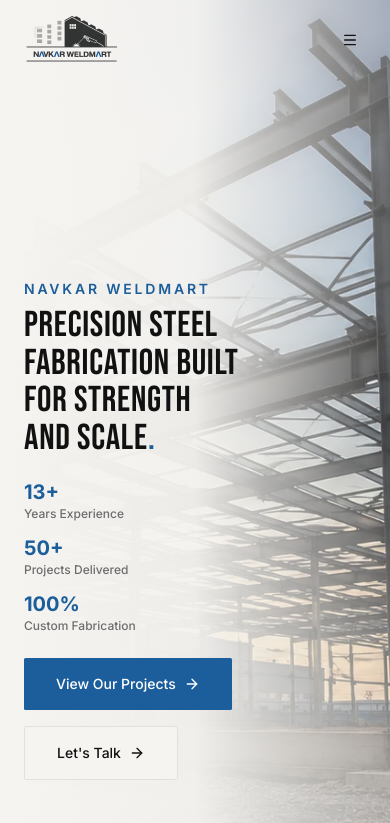
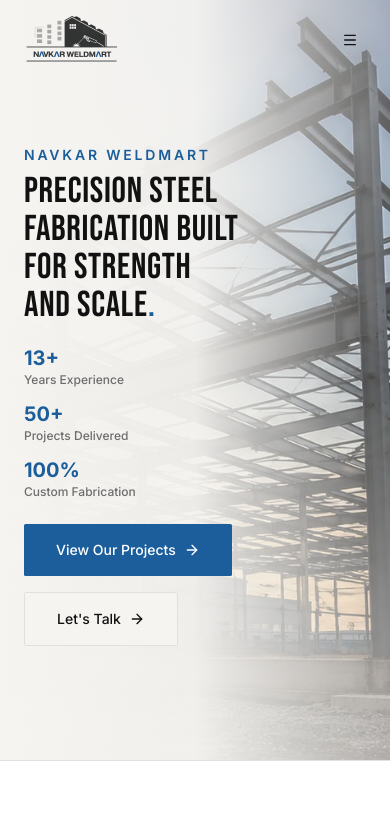
Before and after one commit to inevitablehawk29/navkar-weldmart, a Next.js app: page / in a window 390 px wide. Shown: the top 823 px of the page. Built offline with nearby package versions, Linux system fonts and the light colour scheme.

Commit message:
fix(ui): optimize mobile hero section spacing to remove excess negative space

```diff
--- a/src/components/sections/hero.tsx
+++ b/src/components/sections/hero.tsx
@@ -9,7 +9,7 @@
   return (
     <section
       id="hero"
-      className="relative min-h-screen flex items-end pb-16 pt-32 lg:items-center lg:pb-0 lg:pt-20 overflow-hidden"
+      className="relative min-h-[90svh] lg:min-h-screen flex items-center pt-24 pb-16 lg:pb-0 lg:pt-20 overflow-hidden"
     >
       {/* Background Image */}
       <div className="absolute inset-0 z-0">
```
